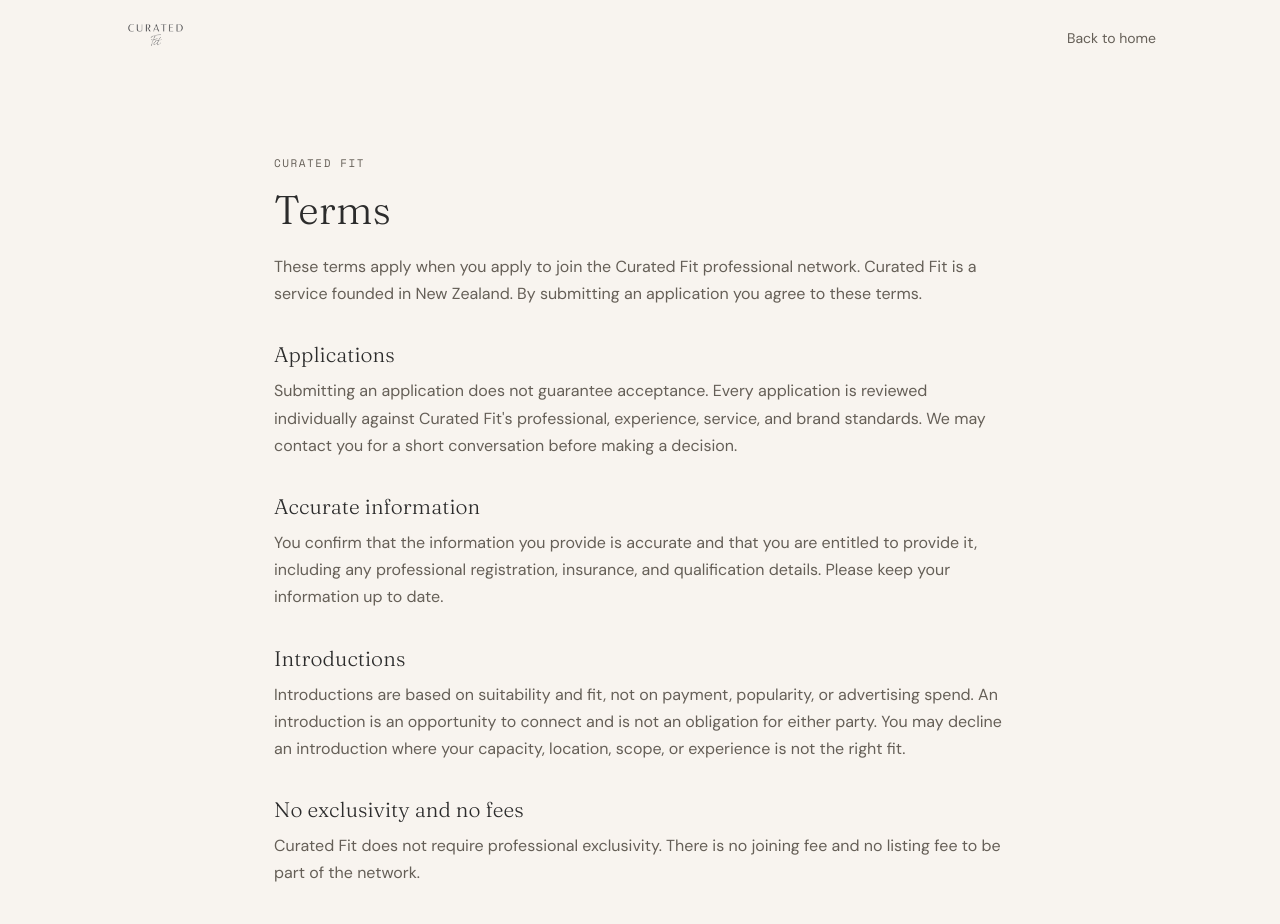
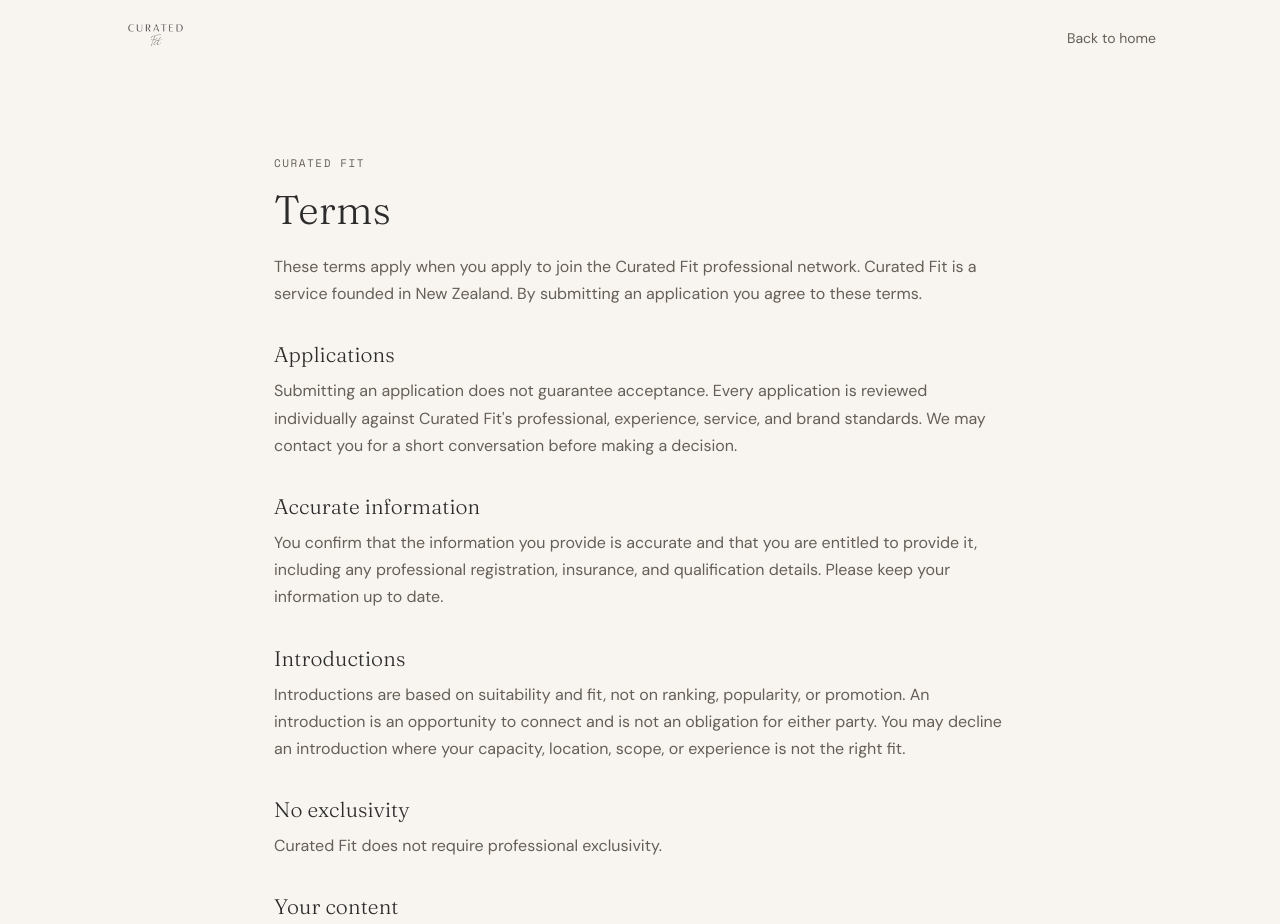
Before and after one commit to EmPerry1972/curated-fit-holding-page, a Next.js app: page /terms in a window 1280 px wide. Shown: the top 924 px of the page. Built offline with nearby package versions, Linux system fonts and the light colour scheme.

Commit message:
Remove fee references from terms page

```diff
--- a/app/terms/page.tsx
+++ b/app/terms/page.tsx
@@ -45,14 +45,14 @@ export default function TermsPage() {
 
         <h2 style={h2}>Introductions</h2>
         <p style={body}>
-          Introductions are based on suitability and fit, not on payment, popularity, or advertising spend. An
+          Introductions are based on suitability and fit, not on ranking, popularity, or promotion. An
           introduction is an opportunity to connect and is not an obligation for either party. You may decline
           an introduction where your capacity, location, scope, or experience is not the right fit.
         </p>
 
-        <h2 style={h2}>No exclusivity and no fees</h2>
+        <h2 style={h2}>No exclusivity</h2>
         <p style={body}>
-          Curated Fit does not require professional exclusivity. There is no joining fee and no listing fee to be part of the network.
+          Curated Fit does not require professional exclusivity.
         </p>
 
         <h2 style={h2}>Your content</h2>
```
